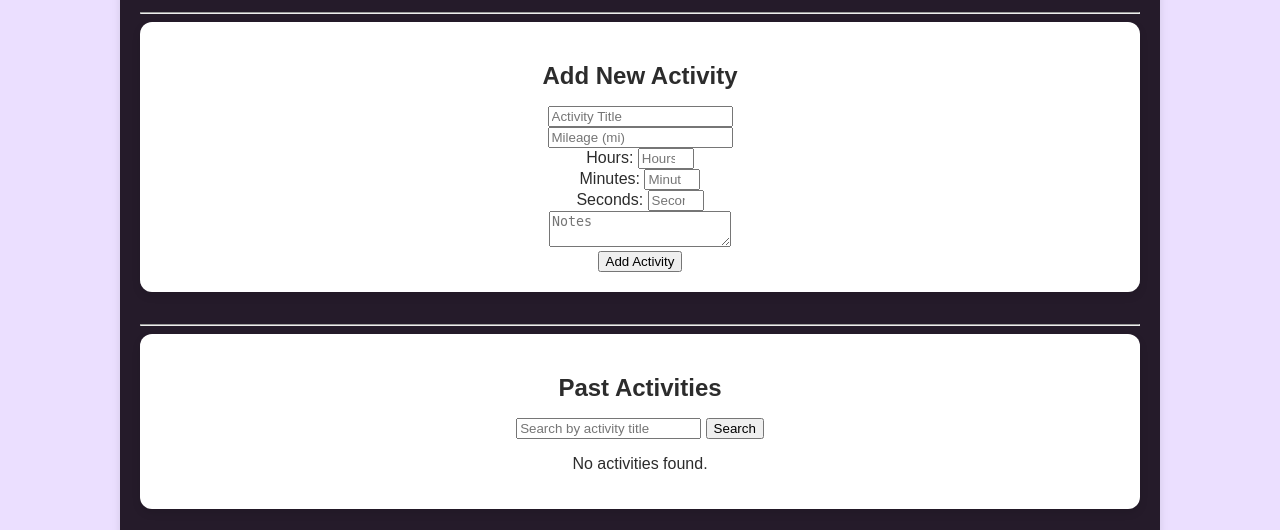
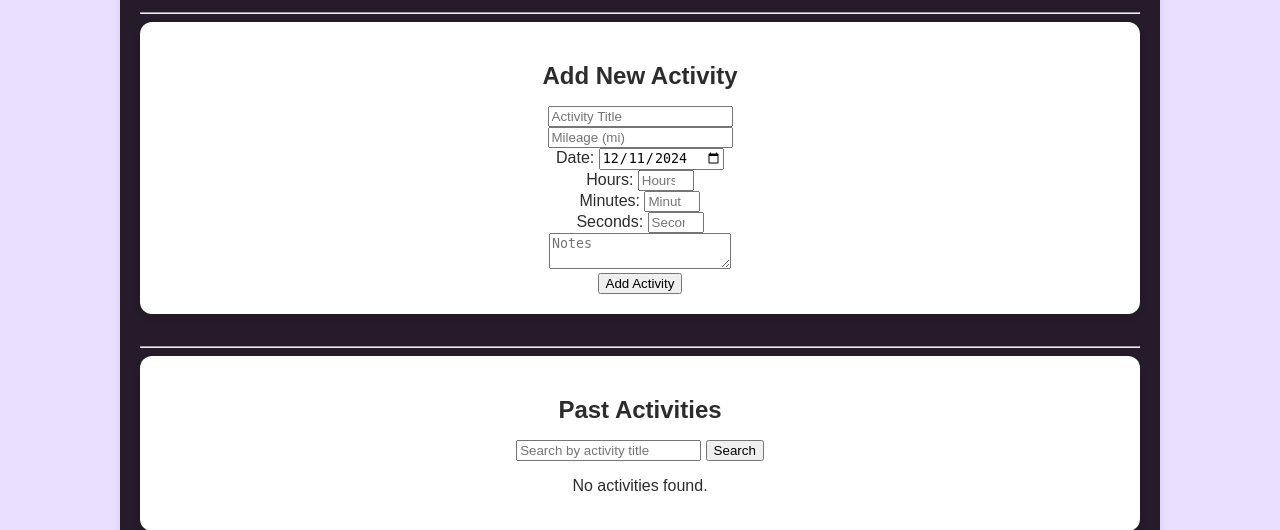
Before and after one commit to EmmaLond/Final_Project, a PHP site: page /user_dashboard.php in a window 1280 px wide. Shown: the part 733-1263 px from the top of the page. Run offline with PHP 8.4, Linux system fonts and the light colour scheme; the visitor is signed in with stand-in values (Sample User, id 1); data that the repository does not hold is empty.

Commit message:
final touches

```diff
--- a/stylesSS.css
+++ b/stylesSS.css
@@ -507,7 +507,7 @@ footer a:hover {
 
 .our-mission p {
     font-size: 1.2rem;
-    color: #cccbcb;
+    color: #fffdfd;
 }
 
 .team{
--- a/user_dashboard.php
+++ b/user_dashboard.php
@@ -19,13 +19,14 @@ if ($_SERVER["REQUEST_METHOD"] == "POST" && isset($_POST['add_activity'])) {
     $seconds = $_POST['seconds'];
     $notes = $_POST['notes'];
     $user_id = $_SESSION['user_id']; // Get the user ID from the session
+    $activity_date = $_POST['activity_date'];
 
     // Convert the time to total seconds
     $time = ($hours * 3600) + ($minutes * 60) + $seconds;
 
     // Insert activity into the stats table
     $sql = "INSERT INTO stats (user_id, title, mileage, time, notes, date)
-            VALUES (:user_id, :title, :mileage, :time, :notes, NOW())";
+            VALUES (:user_id, :title, :mileage, :time, :notes, :activity_date)";
 
     if ($stmt = $pdo->prepare($sql)) {
         $stmt->bindParam(':user_id', $user_id, PDO::PARAM_INT);
@@ -33,6 +34,7 @@ if ($_SERVER["REQUEST_METHOD"] == "POST" && isset($_POST['add_activity'])) {
         $stmt->bindParam(':mileage', $mileage, PDO::PARAM_STR);
         $stmt->bindParam(':time', $time, PDO::PARAM_INT);
         $stmt->bindParam(':notes', $notes, PDO::PARAM_STR);
+        $stmt->bindParam(':activity_date', $activity_date, PDO::PARAM_STR);
 
         if ($stmt->execute()) {
             echo "Activity added successfully!";
@@ -128,11 +130,15 @@ $activities = $stmt->fetchAll(PDO::FETCH_ASSOC);
         <input type="number" step="0.1" name="mileage" placeholder="Mileage (mi)" required><br>
 
         <!-- Time input fields for hours, minutes, and seconds -->
+        <label for="activity_date">Date:</label>
+        <input type="date" name="activity_date" value="<?php echo date('Y-m-d'); ?>" required><br>
+
         <label for="hours">Hours:</label>
         <input type="number" name="hours" min="0" max="24" placeholder="Hours" required><br>
 
         <label for="minutes">Minutes:</label>
         <input type="number" name="minutes" min="0" max="59" placeholder="Minutes" required><br>
+
         <label for="seconds">Seconds:</label>
         <input type="number" name="seconds" min="0" max="59" placeholder="Seconds" required><br>
 
```
